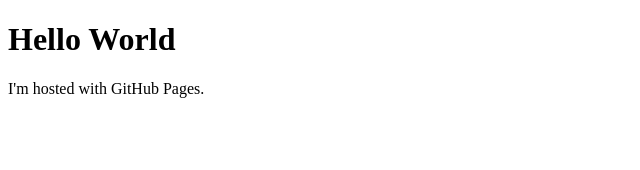
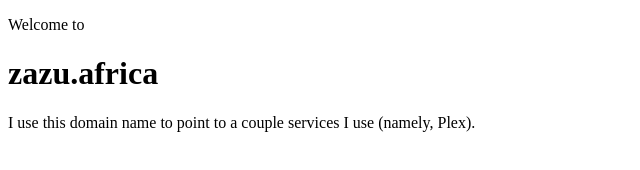
Before and after one commit to tasselless/tasselless.github.io, a plain HTML site: page index.html in a window 1280 px wide. Shown: the whole page, without its empty margins (0-640 px from the left). Drawn offline with Linux system fonts and the light colour scheme.

Commit message:
Update index.html

```diff
--- a/index.html
+++ b/index.html
@@ -1,7 +1,9 @@
 <!DOCTYPE html>
 <html>
+  <title>zazu.africa - home</title>
 <body>
-<h1>Hello World</h1>
-<p>I'm hosted with GitHub Pages.</p>
+  <p>Welcome to</p>
+  <h1>zazu.africa</h1>
+  <p>I use this domain name to point to a couple services I use (namely, Plex).</p>
 </body>
 </html>
```
